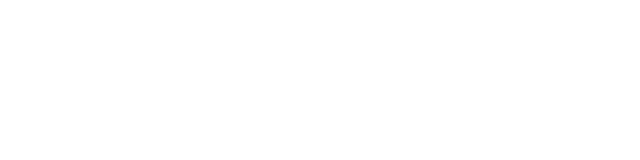
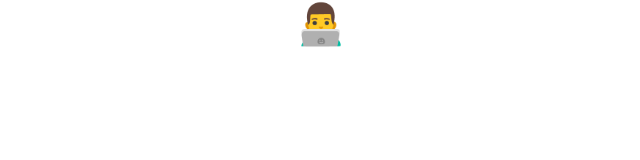
Before and after one commit to Joes-BitGit/journal-pern, a React (Create React App) app in the folder client/: page /entries/1 in a window 1280 px wide. Shown: the top 160 px of the page, without its empty margins (319-959 px from the left). Built offline with nearby package versions, Linux system fonts and the light colour scheme.

Commit message:
Init detail page

```diff
--- a/client/src/App.jsx
+++ b/client/src/App.jsx
@@ -3,6 +3,7 @@
 import Home from './routes/Home.jsx'
 import Entries from './routes/Entries.jsx'
 import UpdatePage from './routes/UpdatePage.jsx'
+import DetailEntry from './routes/DetailEntry.jsx'
 import { EntriesContextProvider } from './context/EntriesContext.js';
 
 const App = () => {
@@ -14,6 +15,7 @@
             <Route exact path='/' component={Home} />
             <Route exact path='/entries' component={Entries} />
             <Route exact path='/entries/:id/update' component={UpdatePage} />
+            <Route exact path='/entries/:id' component={DetailEntry} />
           </Switch>
         </Router>
       </div>
--- /dev/null
+++ b/client/src/routes/DetailEntry.jsx
@@ -0,0 +1,11 @@
+import React from 'react'
+
+const DetailEntry = () => {
+  return (
+    <h1 className='text-center'>
+      👨‍💻
+    </h1>
+  )
+}
+
+export default DetailEntry
```
